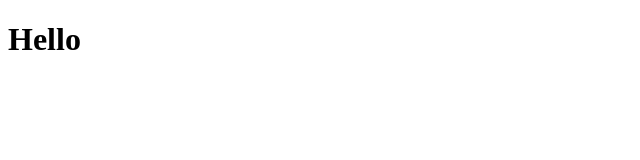
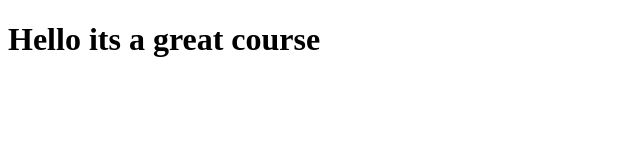
Before and after one commit to kiran-design/coursera-test, a plain HTML site: page site/index.html in a window 1280 px wide. Shown: the whole page, without its empty margins (0-640 px from the left). Drawn offline with Linux system fonts and the light colour scheme.

Commit message:
small addition to the page

```diff
--- a/site/index.html
+++ b/site/index.html
@@ -4,6 +4,6 @@
 	<title>hello</title>
 </head>
 <body>
-<h1>Hello</h1>
+<h1>Hello its a great course </h1>
 </body>
 </html>
```
